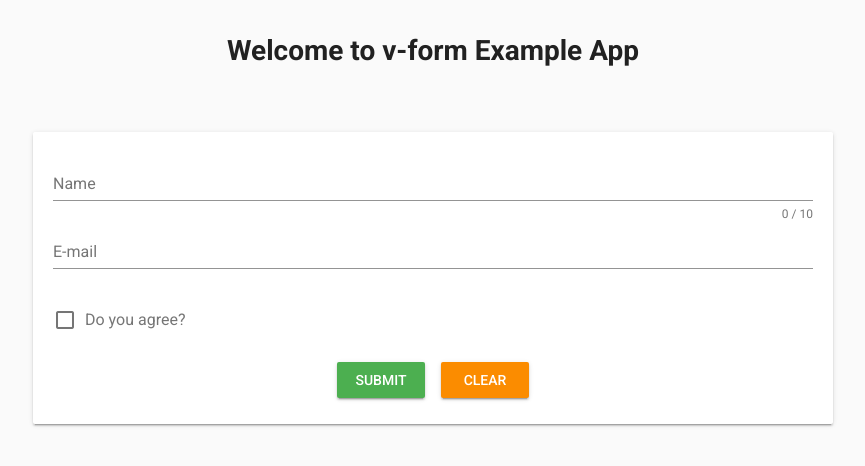
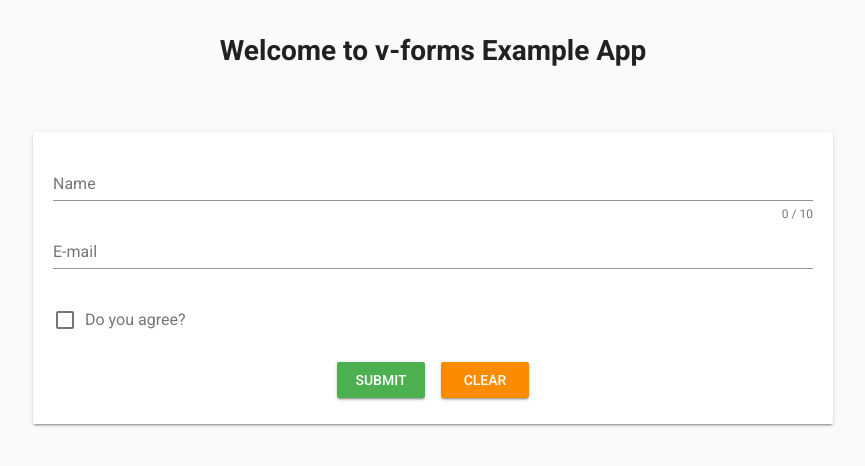
Before and after one commit to itSilesia/v-forms, a Vue app in the folder packages/example-app/: page / in a window 1280 px wide. Shown: the top 466 px of the page, without its empty margins (207-1072 px from the left). Built offline with nearby package versions, Linux system fonts and the light colour scheme.

Commit message:
Fix typo in forms word

```diff
--- a/packages/example-app/public/index.html
+++ b/packages/example-app/public/index.html
@@ -6,11 +6,11 @@
     <meta name="viewport" content="width=device-width,initial-scale=1.0">
     <link rel="icon" href="<%= BASE_URL %>favicon.ico">
     <link href='https://fonts.googleapis.com/css?family=Roboto:100,300,400,500,700,900|Material+Icons' rel="stylesheet">
-    <title>v-form Example App</title>
+    <title>v-forms Example App</title>
   </head>
   <body>
     <noscript>
-      <strong>We're sorry but v-form Example App doesn't work properly without JavaScript enabled. Please enable it to continue.</strong>
+      <strong>We're sorry but v-forms Example App doesn't work properly without JavaScript enabled. Please enable it to continue.</strong>
     </noscript>
     <div id="app"></div>
   </body>
--- a/packages/example-app/src/App.vue
+++ b/packages/example-app/src/App.vue
@@ -6,7 +6,7 @@
       column
     >
       <h1 class="header">
-        Welcome to v-form Example App
+        Welcome to v-forms Example App
       </h1>
       <div class="form-container">
         <FormExample />
```
